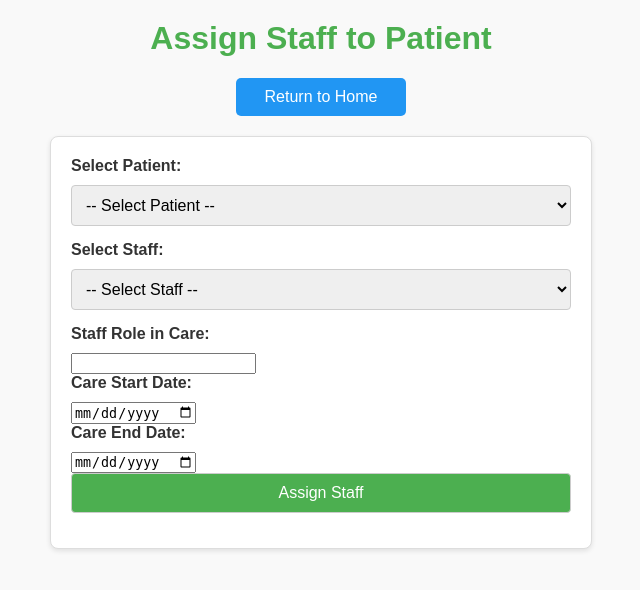
After one commit to sharlet-kumar/LongTermCareHome-Part2, a Django app: page /assign-patient-staff/ in a window 1280 px wide. The commit adds this page. Shown: the top 590 px of the page, without its empty margins (319-959 px from the left). Run offline with Django 5.2, Linux system fonts and the light colour scheme; data that the repository does not hold is empty.

Commit message:
patient staff care added

```diff
--- a/LTCBase/test_app/templates/test_app/add_medication.html
+++ b/LTCBase/test_app/templates/test_app/add_medication.html
@@ -79,10 +79,11 @@
     </style>
 </head>
 <body>
+    <h1>Add Medication</h1>
+
     <!-- Return to Home Button -->
     <a href="/" class="return-home">Return to Home</a>
 
-    <h1>Add Medication</h1>
     <form method="POST">
         {% csrf_token %}
         <label>Medication ID:</label><input type="text" name="medID"><br>
--- /dev/null
+++ b/LTCBase/test_app/templates/test_app/assign_patient_staff.html
@@ -0,0 +1,143 @@
+<!DOCTYPE html>
+<html lang="en">
+<head>
+    <meta charset="UTF-8">
+    <meta name="viewport" content="width=device-width, initial-scale=1.0">
+    <title>Assign Staff to Patient</title>
+</head>
+<style>
+    body {
+        font-family: Arial, sans-serif;
+        background-color: #f9f9f9;
+        color: #333;
+        margin: 0;
+        padding: 0;
+    }
+
+    h1 {
+        text-align: center;
+        color: #4CAF50;
+        margin-top: 20px;
+    }
+
+    form {
+        max-width: 500px;
+        margin: 20px auto;
+        padding: 20px;
+        background: #fff;
+        border: 1px solid #ddd;
+        border-radius: 8px;
+        box-shadow: 0 2px 5px rgba(0, 0, 0, 0.1);
+    }
+
+    label {
+        display: block;
+        margin-bottom: 10px;
+        font-weight: bold;
+    }
+
+    select, button {
+        width: 100%;
+        padding: 10px;
+        margin-bottom: 15px;
+        font-size: 16px;
+        border: 1px solid #ccc;
+        border-radius: 4px;
+    }
+
+    button {
+        background-color: #4CAF50;
+        color: white;
+        cursor: pointer;
+    }
+
+    button:hover {
+        background-color: #45a049;
+    }
+
+    .return-home {
+        display: block;
+        width: 150px;
+        margin: 20px auto;
+        padding: 10px;
+        text-align: center;
+        background-color: #2196F3;
+        color: white;
+        text-decoration: none;
+        font-size: 16px;
+        border-radius: 5px;
+    }
+
+    .return-home:hover {
+        background-color: #1976D2;
+    }
+
+    .results {
+        max-width: 600px;
+        margin: 20px auto;
+        padding: 10px;
+        background: #fff;
+        border: 1px solid #ddd;
+        border-radius: 8px;
+    }
+
+    .results table {
+        width: 100%;
+        border-collapse: collapse;
+    }
+
+    .results th, .results td {
+        border: 1px solid #ddd;
+        padding: 8px;
+        text-align: left;
+    }
+
+    .results th {
+        background-color: #f4f4f4;
+    }
+
+</style>
+<body>
+    <h1>Assign Staff to Patient</h1>
+
+     <!-- Return to Home Button -->
+     <a href="/" class="return-home">Return to Home</a>
+
+    {% if message %}
+        <p style="color: green;">{{ message }}</p>
+    {% endif %}
+    {% if error %}
+        <p style="color: red;">{{ error }}</p>
+    {% endif %}
+
+    <form method="POST">
+        {% csrf_token %}
+        <label for="patient">Select Patient:</label>
+        <select id="patient" name="patient" required>
+            <option value="">-- Select Patient --</option>
+            {% for patient in patients %}
+                <option value="{{ patient.patientID }}">{{ patient.firstName }} {{ patient.lastName }}</option>
+            {% endfor %}
+        </select>
+
+        <label for="staff">Select Staff:</label>
+        <select id="staff" name="staff" required>
+            <option value="">-- Select Staff --</option>
+            {% for staff in staff_members %}
+                <option value="{{ staff.staffID }}">{{ staff.firstName }} {{ staff.lastName }} - {{ staff.position }}</option>
+            {% endfor %}
+        </select>
+
+        <label for="role">Staff Role in Care:</label>
+        <input type="text" id="role" name="role" required>
+
+        <label for="startDate">Care Start Date:</label>
+        <input type="date" id="startDate" name="startDate" required>
+
+        <label for="endDate">Care End Date:</label>
+        <input type="date" id="endDate" name="endDate">
+
+        <button type="submit">Assign Staff</button>
+    </form>
+</body>
+</html>
--- a/LTCBase/test_app/templates/test_app/search_patients.html
+++ b/LTCBase/test_app/templates/test_app/search_patients.html
@@ -102,10 +102,10 @@
     </style>
 </head>
 <body>
+    <h1>Search Patients</h1>
+
     <!-- Return to Home Button -->
     <a href="/" class="return-home">Return to Home</a>
-
-    <h1>Search Patients</h1>
 
     <form method="GET" action="{% url 'search_patients' %}">
         <label for="searchType">Select Search Field:</label>
--- a/LTCBase/test_app/templates/test_app/search_patients_over_age.html
+++ b/LTCBase/test_app/templates/test_app/search_patients_over_age.html
@@ -98,10 +98,11 @@
     }
 </style>
 <body>
-      <!-- Return to Home Button -->
-      <a href="/" class="return-home">Return to Home</a>
 
     <h1>Search Patients Over Age</h1>
+
+    <!-- Return to Home Button -->
+    <a href="/" class="return-home">Return to Home</a>
 
     <!-- Search Form -->
     <form method="POST">
--- a/LTCBase/test_app/urls.py
+++ b/LTCBase/test_app/urls.py
@@ -16,5 +16,6 @@ urlpatterns = [
     path('search_patients/', views.search_patients, name='search_patients'),
     path('check-conflicts/', views.check_conflicts, name='check_conflicts'),
     path('assign-medication/', views.assign_medication, name='assign_medication'),
+     path('assign-patient-staff/', views.assign_patient_staff, name='assign_patient_staff'),
 
 ]
--- a/LTCBase/test_app/views.py
+++ b/LTCBase/test_app/views.py
@@ -1,9 +1,13 @@
 from django.shortcuts import render
 from django.shortcuts import render, get_object_or_404, redirect
-from .models import Patient, MedsTreatCondition, Medication, MedAllergyConflict, MedtoMedConflict, FoodAllergyConflict, Allergy, Food, PatientCondition,PatientAllergy, MedicationAssignment, Staff
+from .models import (
+    Patient, MedsTreatCondition, Medication, MedAllergyConflict, MedtoMedConflict, FoodAllergyConflict,
+      Allergy, Food, PatientCondition,PatientAllergy, MedicationAssignment, Staff, PatientStaffCare
+)
 from datetime import date
 from django.utils.datastructures import MultiValueDictKeyError
 from django.db.models import Q
+from django.db import IntegrityError
 
 health_conditions = [
     'Hypertension', 'Diabetes', 'Asthma', 'Heart Disease', 'Alzheimers', 'Dementia', 'Depression',
@@ -255,29 +259,39 @@ def assign_medication(request):
     medications = []
     selected_patient = None
     selected_condition = None
+    selected_doctor = None
     message = None
     error = None
 
     if request.method == 'POST':
+        # Handle patient selection
         if 'patient' in request.POST:
-            patient_id = request.POST.get('patient')
-            selected_patient = get_object_or_404(Patient, patientID=patient_id)
-            conditions = PatientCondition.objects.filter(patientID=patient_id)
+            try:
+                patient_id = request.POST.get('patient')
+                selected_patient = get_object_or_404(Patient, patientID=patient_id)
+                conditions = PatientCondition.objects.filter(patientID=patient_id)
+            except Exception as e:
+                error = f"Error selecting patient: {str(e)}"
 
-        if 'condition' in request.POST:
-            condition_name = request.POST.get('condition')
-            selected_condition = condition_name
-            patient_allergies = PatientAllergy.objects.filter(patientID=selected_patient.patientID).values_list('allergyName', flat=True)
-            patient_medications = Medication.objects.filter(patients=selected_patient)
+        # Handle condition selection
+        if 'condition' in request.POST and selected_patient:
+            try:
+                condition_name = request.POST.get('condition')
+                selected_condition = condition_name
+                patient_allergies = PatientAllergy.objects.filter(patientID=selected_patient.patientID).values_list('allergyName', flat=True)
+                patient_medications = Medication.objects.filter(patients=selected_patient)
 
-            medications = Medication.objects.filter(
-                Q(medstreatcondition__conditionName=condition_name)
-                & ~Q(medallergyconflict__allergyName__in=patient_allergies)
-                & ~Q(conflicts_as_a__medicationBID__in=patient_medications)
-                & ~Q(conflicts_as_b__medicationAID__in=patient_medications)
-            ).distinct()
+                medications = Medication.objects.filter(
+                    Q(medstreatcondition__conditionName=condition_name)
+                    & ~Q(medallergyconflict__allergyName__in=patient_allergies)
+                    & ~Q(conflicts_as_a__medicationBID__in=patient_medications)
+                    & ~Q(conflicts_as_b__medicationAID__in=patient_medications)
+                ).distinct()
+            except Exception as e:
+                error = f"Error selecting condition: {str(e)}"
 
-        if 'medication' in request.POST:
+        # Handle medication assignment
+        if 'medication' in request.POST and selected_patient and selected_condition:
             try:
                 medication_id = request.POST.get('medication')
                 dosage = request.POST.get('dosage')
@@ -300,7 +314,7 @@ def assign_medication(request):
                 assignment.save()
                 message = f"Medication {medication.medName} successfully assigned to {selected_patient.firstName} {selected_patient.lastName}."
             except Exception as e:
-                error = f"Error: {str(e)}"
+                error = f"Error assigning medication: {str(e)}"
 
     return render(request, 'test_app/assign_medication.html', {
         'patients': patients,
@@ -309,6 +323,54 @@ def assign_medication(request):
         'medications': medications,
         'selected_patient': selected_patient,
         'selected_condition': selected_condition,
+        'selected_doctor': selected_doctor,
         'message': message,
         'error': error,
     })
+
+def assign_patient_staff(request):
+    patients = Patient.objects.all()
+    staff_members = Staff.objects.all()
+    message = None
+    error = None
+
+    if request.method == 'POST':
+        try:
+            patient_id = request.POST.get('patient')
+            staff_id = request.POST.get('staff')
+            role = request.POST.get('role')
+            start_date = request.POST.get('startDate')
+            end_date = request.POST.get('endDate')
+
+            patient = get_object_or_404(Patient, patientID=patient_id)
+            staff = get_object_or_404(Staff, staffID=staff_id)
+
+            # Check for duplicate assignment
+            if PatientStaffCare.objects.filter(patientID=patient, staffID=staff).exists():
+                error = f"{staff.firstName} {staff.lastName} is already assigned to care for {patient.firstName} {patient.lastName}."
+            else:
+                # Generate a unique ID7
+                id7 = f"{patient_id}_{staff_id}_{role[:20]}".replace(" ", "_")
+
+                # Create the care assignment
+                care_assignment = PatientStaffCare.objects.create(
+                    staffID=staff,
+                    patientID=patient,
+                    staffRoleInCare=role,
+                    careStartDate=start_date,
+                    careEndDate=end_date,
+                    id7=id7,
+                )
+                care_assignment.save()
+                message = f"{staff.firstName} {staff.lastName} successfully assigned to care for {patient.firstName} {patient.lastName}."
+        except IntegrityError as e:
+            error = f"Database error: {str(e)}"
+        except Exception as e:
+            error = f"Error assigning staff: {str(e)}"
+
+    return render(request, 'test_app/assign_patient_staff.html', {
+        'patients': patients,
+        'staff_members': staff_members,
+        'message': message,
+        'error': error,
+    })
```
Also changed, not shown: LTCBase/test_app/admin.py (+7 -1 lines), LTCBase/test_app/models.py (+19 -0 lines), LTCBase/test_app/templates/test_app/assign_medication.html (+7 -5 lines), LTCBase/test_app/templates/test_app/homepage.html (+8 -7 lines), LTCBase/test_app/migrations/0017_patientstaffcare.py (added), LTCBase/test_app/migrations/0018_alter_patientstaffcare_id7.py (added), LTCBase/test_app/migrations/0019_alter_patientstaffcare_careenddate_and_more.py (added).
